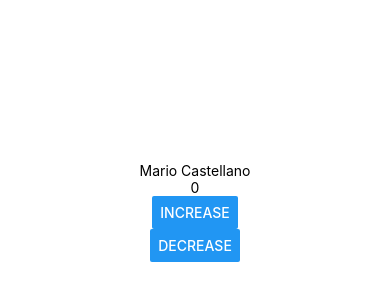
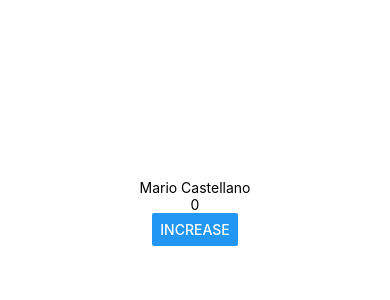
Before and after one commit to excutter/poke-app, a React Native app: screen / in a window 390 px wide. Shown: the part 210-510 px from the top of the page. Built offline with nearby package versions, Linux system fonts and the light colour scheme.

Commit message:
App: removed decrease button

```diff
--- a/App.tsx
+++ b/App.tsx
@@ -18,9 +18,6 @@ export default function App() {
       <Button
         title="Increase"
         onPress={() => setCounter(prevCounter => prevCounter + 1)} />
-      <Button
-        title="Decrease"
-        onPress={() => setCounter(prevCounter => prevCounter - 1)} />
     </View>
   );
 }
```
